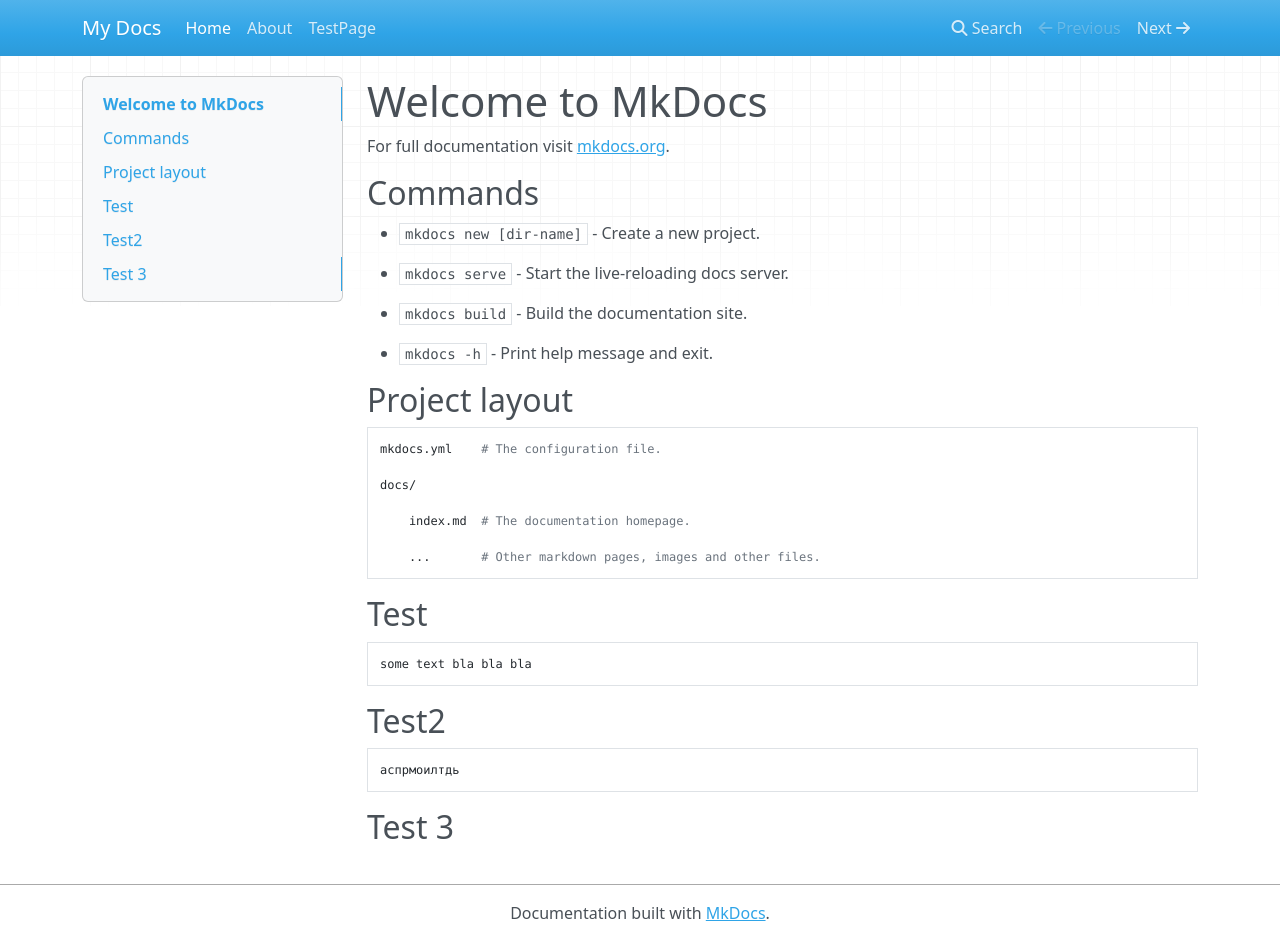
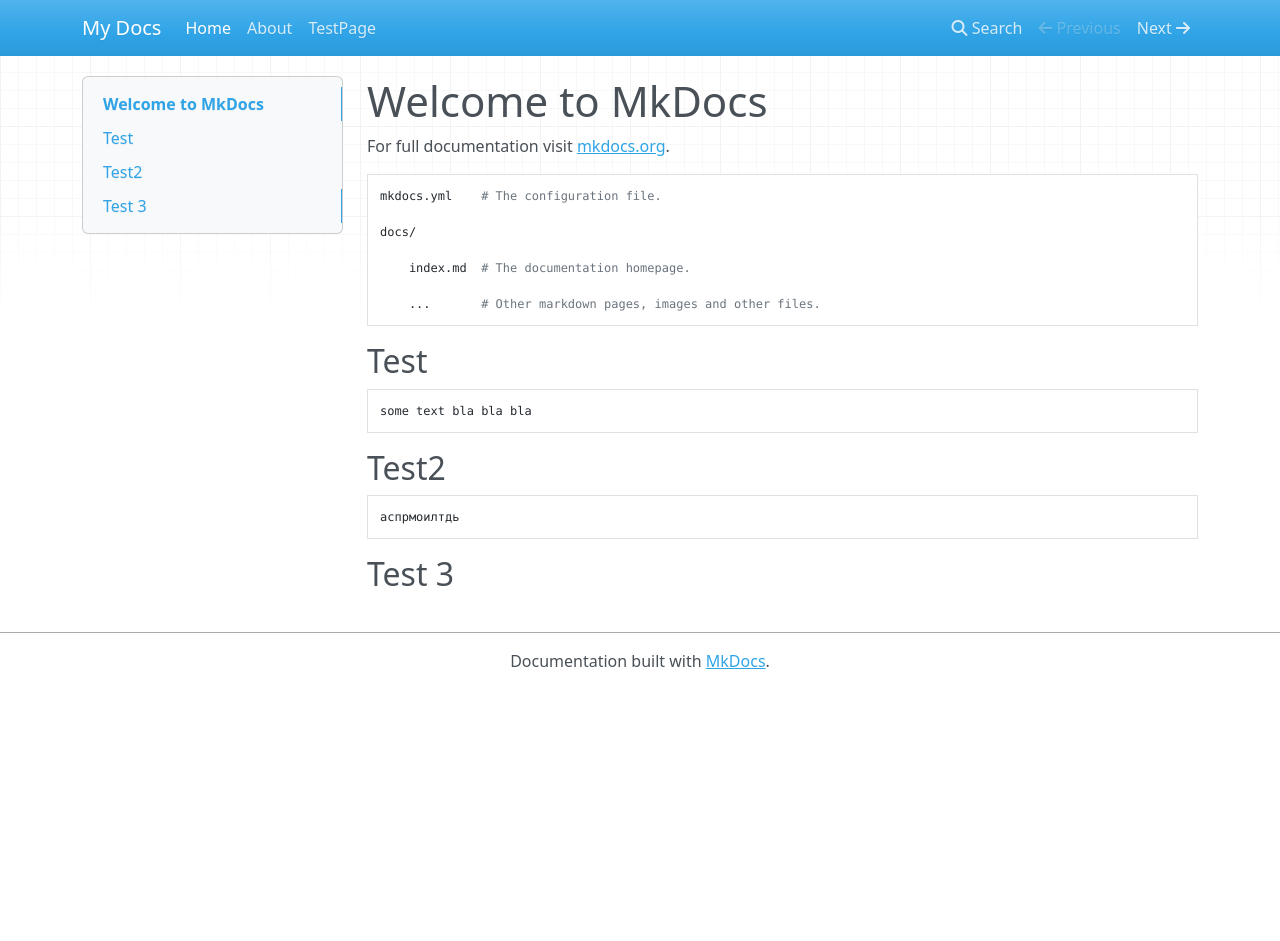
Before and after one commit to aggromarus/Markdown-mkdocs, an MkDocs documentation site: the page built from docs/index.md, in a window 1280 px wide and 941 px high. Built offline with MkDocs 1.6.1, drawn with Linux system fonts in a browser that asks for light colours; nearby versions of some CDN libraries.

Commit message:
CI/CD мувы. Проверяем почему нет обновлений GIT Pull

```diff
--- a/docs/index.md
+++ b/docs/index.md
@@ -2,23 +2,28 @@
 
 For full documentation visit [mkdocs.org](https://www.mkdocs.org).
 
-## Commands
+[//]: # (## Commands)
 
+[//]: # ()
+[//]: # ()
+[//]: # ()
+[//]: # (* `mkdocs new [dir-name]` - Create a new project.)
 
+[//]: # ()
+[//]: # ()
+[//]: # (* `mkdocs serve` - Start the live-reloading docs server.)
 
-* `mkdocs new [dir-name]` - Create a new project.
+[//]: # ()
+[//]: # ()
+[//]: # (* `mkdocs build` - Build the documentation site.)
 
+[//]: # ()
+[//]: # ()
+[//]: # (* `mkdocs -h` - Print help message and exit.)
 
-* `mkdocs serve` - Start the live-reloading docs server.
-
-
-* `mkdocs build` - Build the documentation site.
-
-
-* `mkdocs -h` - Print help message and exit.
-
-
-## Project layout
+[//]: # ()
+[//]: # ()
+[//]: # (## Project layout)
 
 
     mkdocs.yml    # The configuration file.
```
